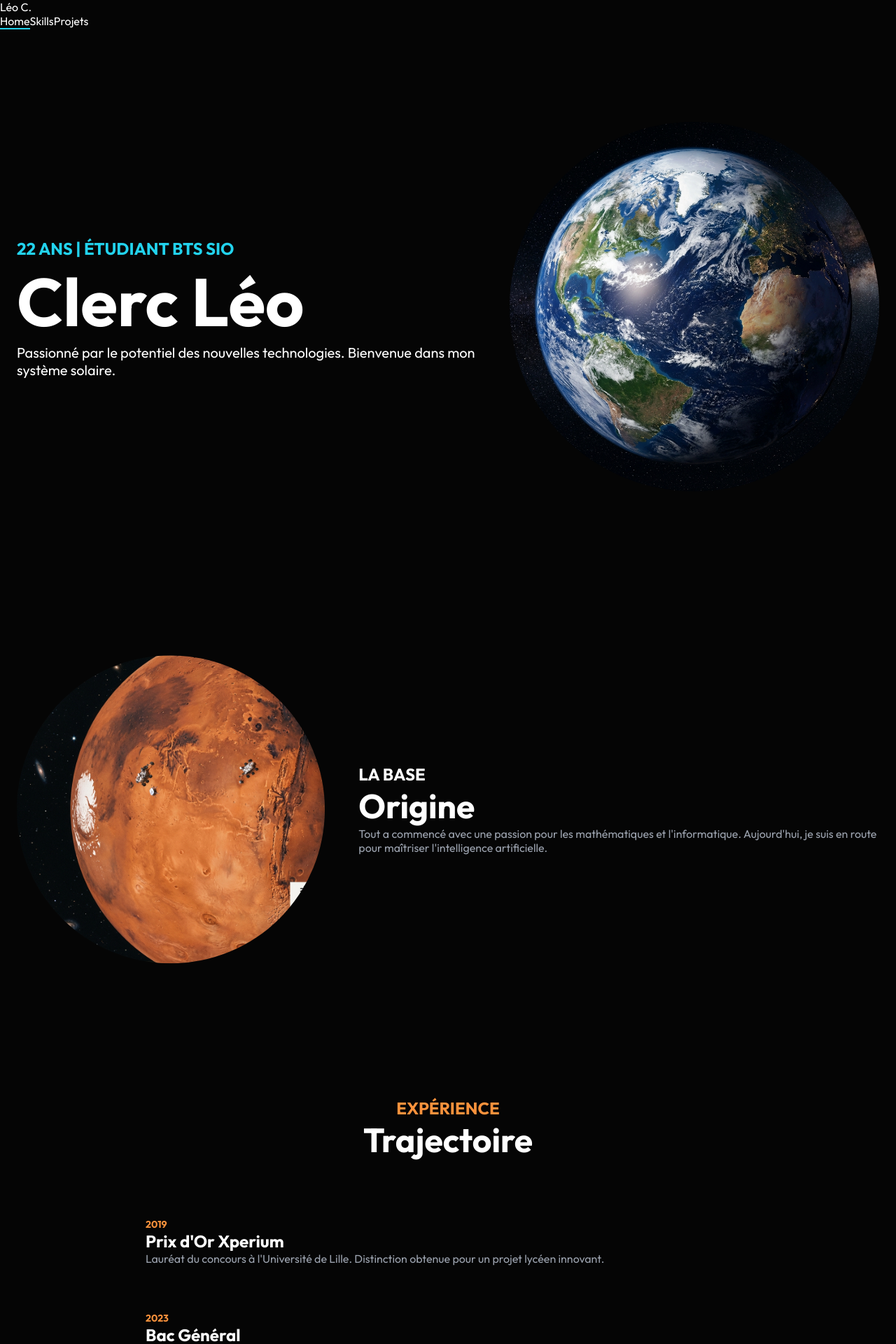
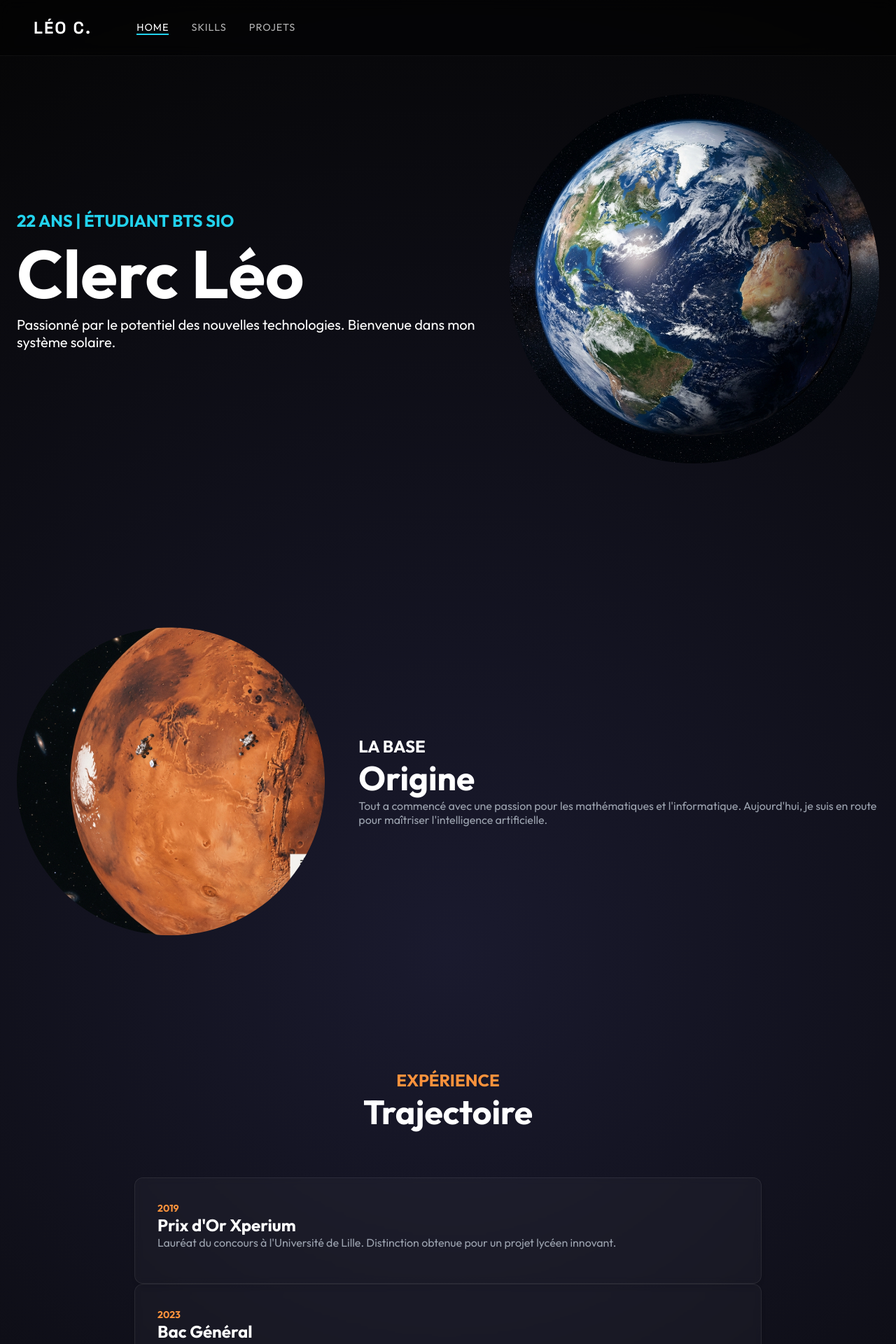
Before and after one commit to Yourselffff/portfolio, a React (Vite) app: page / in a window 1280 px wide. Shown: the top 1920 px of the page at 70% size. Built offline with nearby package versions, Linux system fonts and the light colour scheme.

Commit message:
Align navbar left, enhance background with stars, and style timeline items

```diff
--- a/src/index.css
+++ b/src/index.css
@@ -15,7 +15,17 @@
 body {
   font-family: var(--font-main);
   background-color: #050505;
-  /* Deep black space background */
+  background-image:
+    radial-gradient(circle at 50% 50%, #1a1a2e 0%, #050505 100%),
+    radial-gradient(1px 1px at 10% 10%, #fff 100%, transparent),
+    radial-gradient(1px 1px at 20% 20%, #fff 100%, transparent),
+    radial-gradient(2px 2px at 30% 30%, #ffffff 100%, transparent),
+    radial-gradient(2px 2px at 40% 40%, #ffffff 100%, transparent),
+    radial-gradient(1px 1px at 50% 50%, #ffffff 100%, transparent),
+    radial-gradient(2px 2px at 90% 90%, #ffffff 100%, transparent);
+  background-size: 100% 100%, 550px 550px, 350px 350px, 250px 250px, 150px 150px, 450px 450px, 650px 650px;
+  background-repeat: no-repeat, repeat, repeat, repeat, repeat, repeat, repeat;
+  /* Deep black space background with stars */
   color: #ffffff;
   overflow-x: hidden;
   width: 100vw;
@@ -32,6 +42,80 @@ body {
 a {
   text-decoration: none;
   color: inherit;
+}
+
+/* Navbar Styles (Re-added & Left Aligned) */
+nav {
+  position: fixed;
+  top: 0;
+  left: 0;
+  width: 100%;
+  z-index: 1000;
+  padding: 1.5rem 3rem;
+  display: flex;
+  justify-content: flex-start;
+  /* Changed from space-between to flex-start */
+  align-items: center;
+  gap: 4rem;
+  /* Add spacing between logo and links */
+  background: rgba(0, 0, 0, 0.4);
+  backdrop-filter: blur(10px);
+  border-bottom: 1px solid rgba(255, 255, 255, 0.05);
+}
+
+.logo {
+  font-family: var(--font-header);
+  font-size: 1.5rem;
+  font-weight: 700;
+  color: white;
+  letter-spacing: 2px;
+  cursor: pointer;
+  text-transform: uppercase;
+}
+
+.nav-links {
+  display: flex;
+  gap: 2rem;
+}
+
+.nav-link {
+  background: none;
+  border: none;
+  color: rgba(255, 255, 255, 0.7);
+  font-family: var(--font-main);
+  text-transform: uppercase;
+  letter-spacing: 1px;
+  cursor: pointer;
+  font-size: 0.9rem;
+  transition: color 0.3s;
+}
+
+.nav-link:hover {
+  color: white;
+}
+
+/* Timeline/Parcours Enhancements */
+#timeline {
+  position: relative;
+  z-index: 10;
+}
+
+.timeline-card {
+  background: rgba(255, 255, 255, 0.03);
+  border: 1px solid rgba(255, 255, 255, 0.08);
+  backdrop-filter: blur(5px);
+  border-radius: 12px;
+  padding: 2rem;
+  transition: all 0.3s ease;
+  box-shadow: 0 4px 6px -1px rgba(0, 0, 0, 0.1), 0 2px 4px -1px rgba(0, 0, 0, 0.06);
+}
+
+.timeline-card:hover {
+  background: rgba(255, 255, 255, 0.08);
+  border-color: rgba(255, 255, 255, 0.2);
+  transform: translateX(10px);
+  box-shadow: 0 0 20px rgba(251, 146, 60, 0.15);
+  /* Orange glow */
 }
 
 /* --- UTILITY CLASSES REPLACEMENT --- */
--- a/src/pages/Home.jsx
+++ b/src/pages/Home.jsx
@@ -124,7 +124,7 @@ export default function Home() {
                                     initial={{ opacity: 0, y: 50 }}
                                     whileInView={{ opacity: 1, y: 0 }}
                                     transition={{ delay: idx * 0.2 }}
-                                    className="relative pl-8 pb-12 border-l border-white/10 last:pb-0 last:border-0 hover:bg-white/5 p-4 rounded-xl transition-colors"
+                                    className="timeline-card relative pl-8 pb-12 last:pb-0 transition-colors"
                                 >
                                     <span className="absolute -left-[5px] top-6 w-2.5 h-2.5 rounded-full bg-orange-500 shadow-[0_0_10px_orange]" />
                                     <span className="text-orange-400 font-bold text-sm mb-1 block">{item.year}</span>
```
